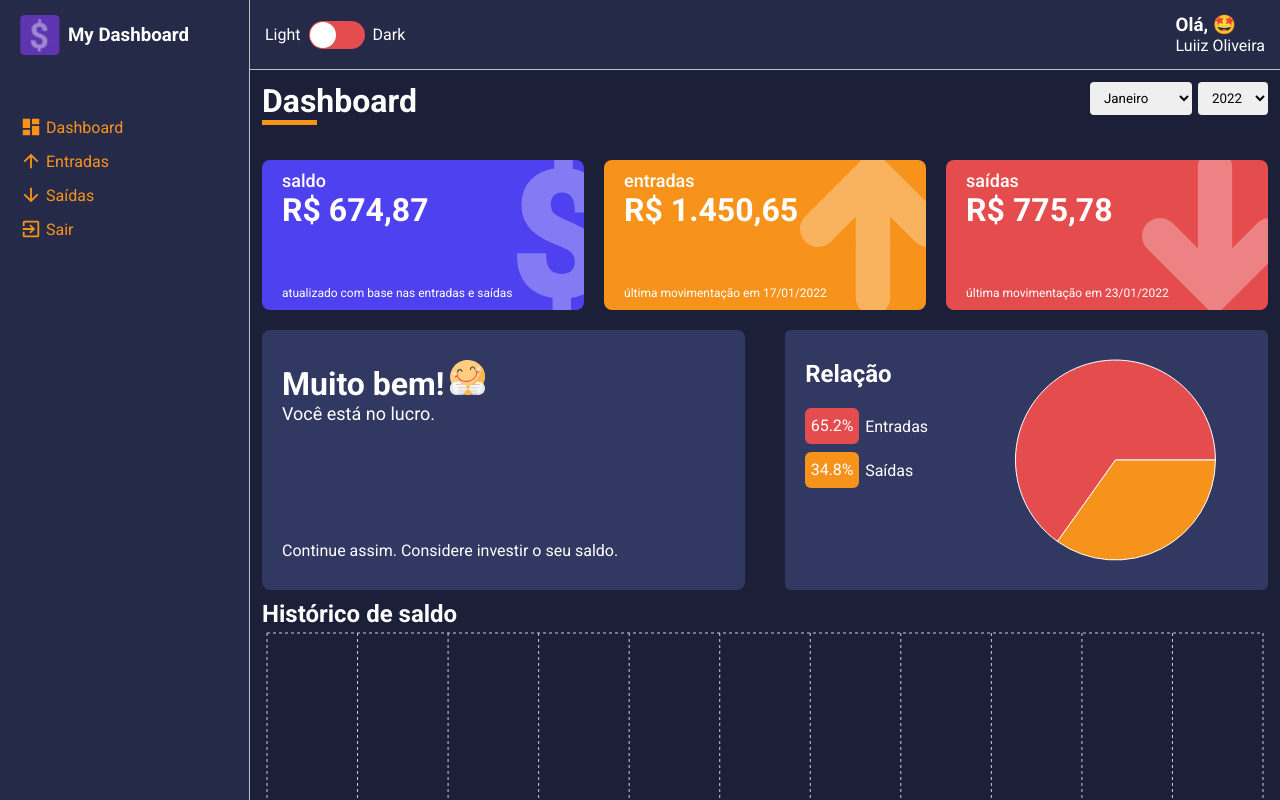
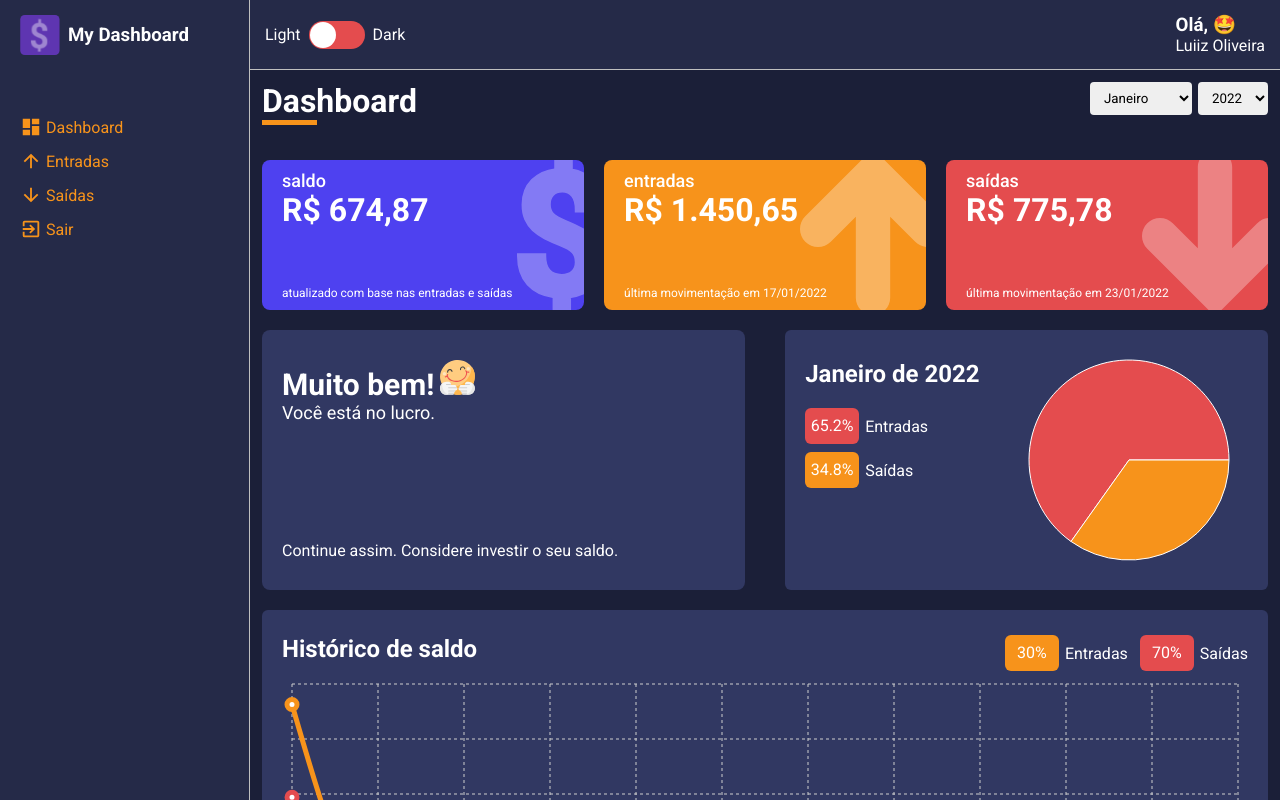
Before and after one commit to luiizsilverio/my-dashboard, a React (Create React App) app: page /dashboard in a window 1280 px wide. Built offline with nearby package versions, Linux system fonts and the light colour scheme.

Commit message:
gráfico do Histórico

```diff
--- a/src/components/HistoryBox/index.tsx
+++ b/src/components/HistoryBox/index.tsx
@@ -8,6 +8,7 @@ import {
 } from 'recharts'
 
 import * as S from './styles'
+import formatValue from '../../utils/formatValue'
 
 interface Props {
   data: {
@@ -21,17 +22,38 @@ interface Props {
 
 const HistoryBox = ({ data, lineColorEnt, lineColorSai }: Props) => (
   <S.Container>
-    <h2>Histórico de saldo</h2>
+    <S.Header>
+      <h2>Histórico de saldo</h2>
+      <S.LegendContainer>
+        <S.Legend color={ lineColorEnt }>
+          <div>30%</div>
+          <span>Entradas</span>
+        </S.Legend>
+        <S.Legend color={ lineColorSai }>
+          <div>70%</div>
+          <span>Saídas</span>
+        </S.Legend>
+      </S.LegendContainer>
+    </S.Header>
 
+    <S.ChartContainer>
     <ResponsiveContainer>
-      <LineChart data={ data }>
+      <LineChart
+        data={ data }
+        margin={{ top: 5, bottom: 5, left: 10, right: 10 }}
+      >
         <CartesianGrid strokeDasharray="3 3" stroke="#cecece" />
         <XAxis dataKey="month" stroke="#cecece" />
-        <Tooltip />
+
+        <Tooltip
+          formatter={(value: number) => formatValue(value)}
+          animationDuration={0}
+        />
+
         <Line
           name="Entradas"
           type="monotone"
-          dataKey="totalEntradas"
+          dataKey="totEntradas"
           stroke={ lineColorEnt }
           strokeWidth={5}
           dot={{ r: 5 }}
@@ -40,7 +62,7 @@ const HistoryBox = ({ data, lineColorEnt, lineColorSai }: Props) => (
         <Line
           name="Saídas"
           type="monotone"
-          dataKey="totalSaidas"
+          dataKey="totSaidas"
           stroke={ lineColorSai }
           strokeWidth={5}
           dot={{ r: 5 }}
@@ -48,6 +70,7 @@ const HistoryBox = ({ data, lineColorEnt, lineColorSai }: Props) => (
         />
       </LineChart>
     </ResponsiveContainer>
+    </S.ChartContainer>
   </S.Container>
 )
 
--- a/src/components/HistoryBox/styles.ts
+++ b/src/components/HistoryBox/styles.ts
@@ -2,5 +2,53 @@ import styled from "styled-components";
 
 export const Container = styled.div`
   width: 100%;
-  height: 340px;
+  background-color: ${props => props.theme.colors.complementar};
+  color: ${props => props.theme.colors.white};
+  border-radius: 6px;
+  margin: 10px 0;
+  padding: 25px 20px;
 `;
+
+export const ChartContainer = styled.div`
+  flex: 1;
+  height: 260px;
+`;
+
+export const Header = styled.header`
+  display: flex;
+  justify-content: space-between;
+
+  h2 {
+    margin-bottom: 15px;
+  }
+`;
+
+export const LegendContainer = styled.ul`
+  list-style: none;
+  display: flex;
+`;
+
+interface ILegendProps {
+  color: string
+}
+
+export const Legend = styled.li<ILegendProps>`
+  display: flex;
+  align-items: center;
+  margin-bottom: 8px;
+  margin-left: 12px;
+
+  > div {
+    background-color: ${props => props.color};
+    width: 54px;
+    height: 36px;
+    border-radius: 6px;
+    font-size: 16px;
+    line-height: 36px;
+    text-align: center;
+  }
+
+  > span {
+    margin-left: 6px;
+  }
+`;
--- a/src/components/MessageBox/styles.ts
+++ b/src/components/MessageBox/styles.ts
@@ -21,5 +21,10 @@ export const Container = styled.div`
     p {
       font-size: 18px;
     }
+
+    h1 {
+      font-size: 30px;
+      font-weight: 700;
+    }
   }
 `;
--- a/src/components/PizzaChart/index.tsx
+++ b/src/components/PizzaChart/index.tsx
@@ -9,13 +9,14 @@ interface IResultado {
 }
 
 interface PizzaProps {
+  title: string
   data: IResultado[]
 }
 
-const PizzaChart = ({ data }: PizzaProps) => (
+const PizzaChart = ({ title, data }: PizzaProps) => (
   <S.Container>
     <S.SideLeft>
-      <h2>Relação</h2>
+      <h2>{ title }</h2>
       <S.LegendContainer>
         {
           data.map(item => (
--- a/src/components/PizzaChart/styles.ts
+++ b/src/components/PizzaChart/styles.ts
@@ -11,7 +11,7 @@ export const Container = styled.div`
 `;
 
 export const SideLeft = styled.aside`
-  padding: 30px 20px;
+  padding: 30px 10px 30px 20px;
 
   > h2 {
     margin-bottom: 20px;
@@ -20,7 +20,7 @@ export const SideLeft = styled.aside`
 
 export const LegendContainer = styled.ul`
   list-style: none;
-  height: 170px;
+  height: 150px;
   padding-right: 15px;
   overflow-y: scroll;
 
--- a/src/pages/Dashboard/index.tsx
+++ b/src/pages/Dashboard/index.tsx
@@ -144,11 +144,16 @@ const Dashboard = () => {
       return {
         monthNo: month,
         month: months[month].label.substring(0, 3),
-        totEntradas,
-        totSaidas
+        totEntradas: parseFloat(totEntradas.toFixed(2)),
+        totSaidas: parseFloat(totSaidas.toFixed(2))
       }
     })
-  }, [entradas, saidas])
+    // .filter(item => {
+    //   const mesAtual = new Date().getMonth()
+    //   const anoAtual = new Date().getFullYear()
+    //   return (yearSel !== anoAtual || item.monthNo <= mesAtual)
+    // })
+  }, [yearSel])
 
 
   const message = useMemo(() => {
@@ -220,7 +225,6 @@ const Dashboard = () => {
       throw new Error('Ano inválido');
     }
   }
-  console.log(historyData)
 
   return (
     <S.Container>
@@ -273,6 +277,7 @@ const Dashboard = () => {
         />
 
         <PizzaChart
+          title={ monthSel > 0 ? `${months[monthSel -1].label} de ${yearSel}` : "" }
           data={ resultado }
         />
 
@@ -281,6 +286,7 @@ const Dashboard = () => {
           lineColorEnt='#f7931b'
           lineColorSai='#e44c4e'
         />
+
       </S.Content>
     </S.Container>
   )
```
